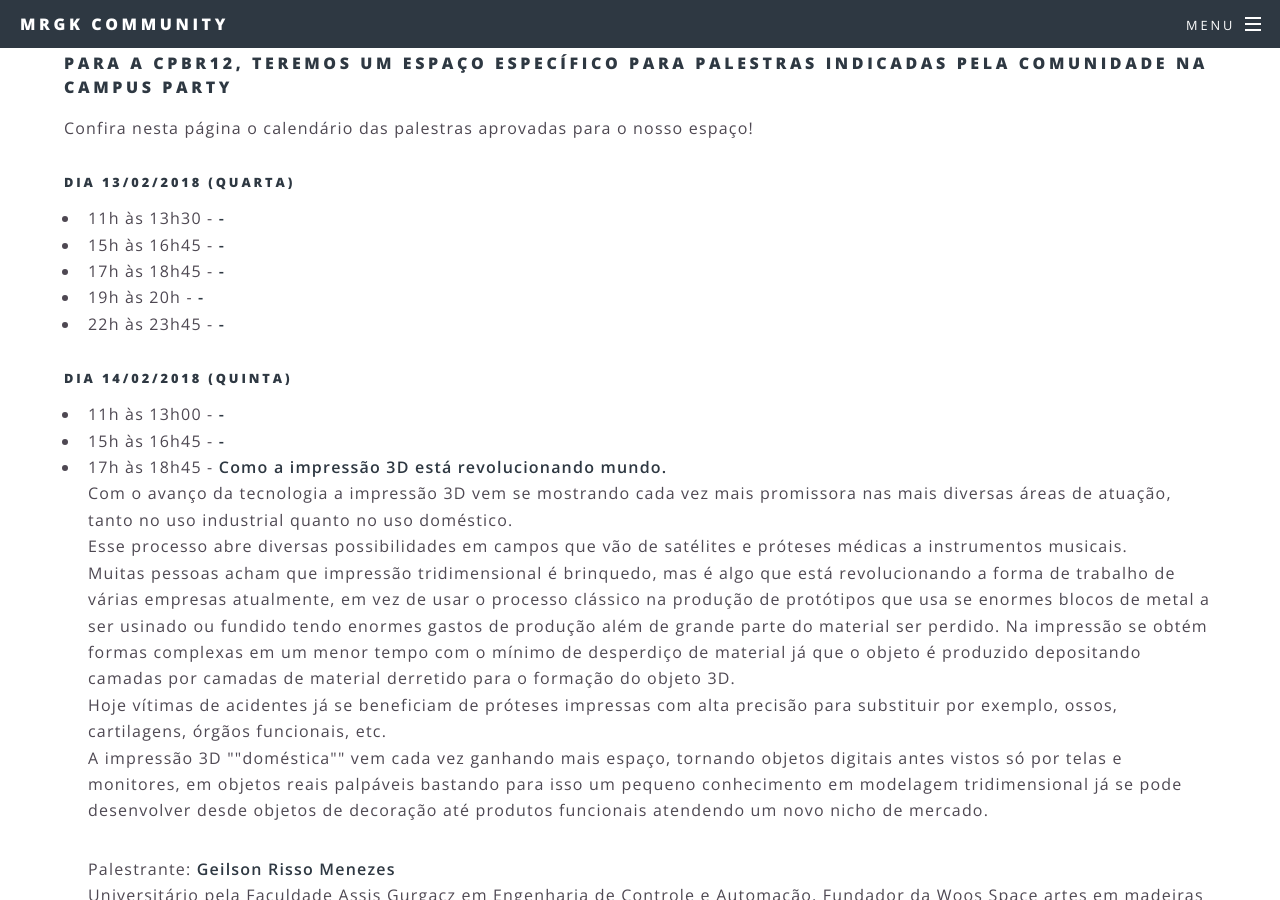
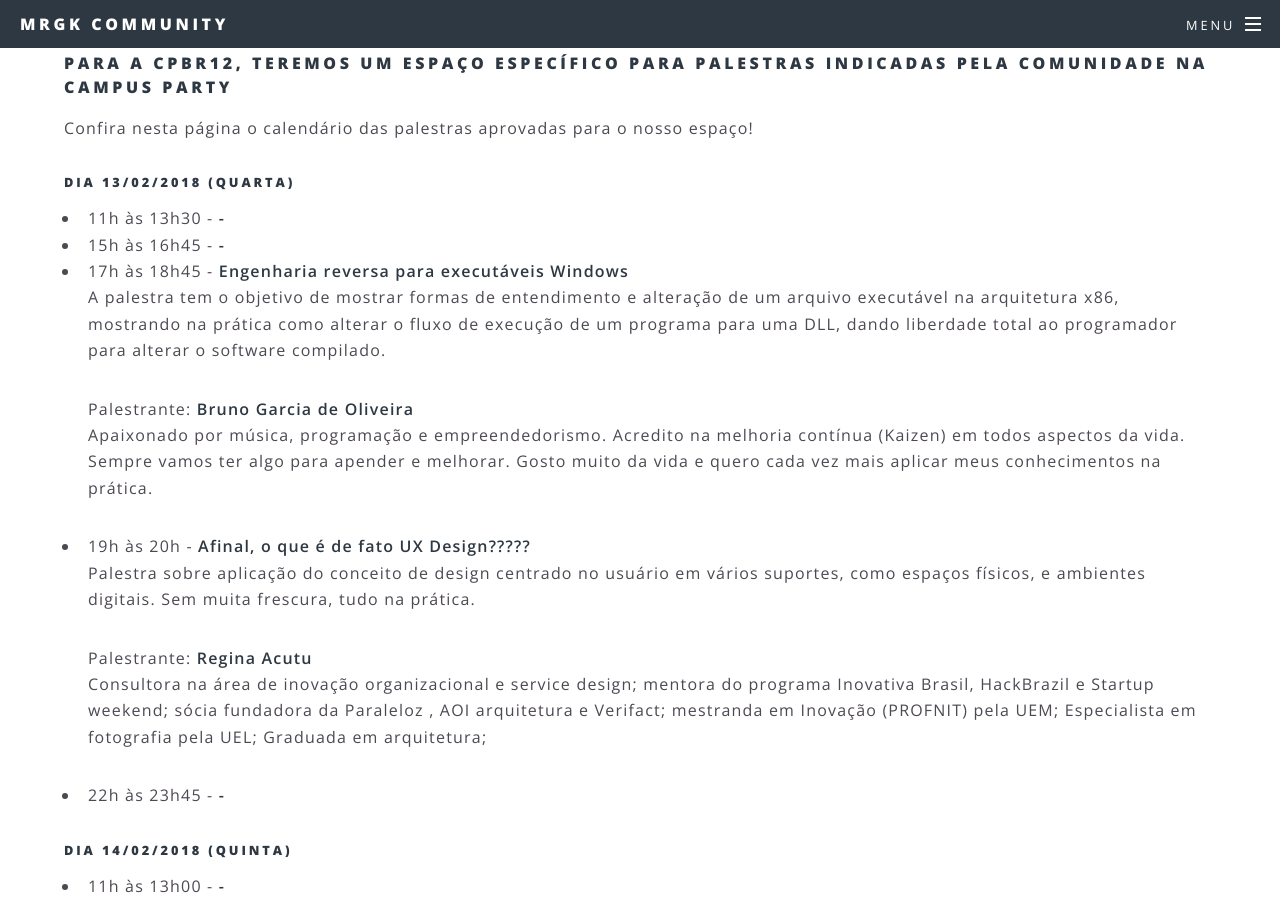
Before and after one commit to maringeek/maringeek.github.io, a Jekyll site: the page built from cpbr12-palestras.html, in a window 1280 px wide and 900 px high, scrolled down 603 px. Built offline with Jekyll 4.4.1, drawn with Linux system fonts in a browser that asks for light colours; some of the changed text lies outside the part shown.

Commit message:
correções efetuadas

```diff
--- a/cpbr12-palestras.html
+++ b/cpbr12-palestras.html
@@ -21,8 +21,18 @@ subtitle: Confira as palestras que acontecerão no Espaço Maringeek na CPBR12
         <ul>
                 <li>11h às 13h30 - <strong>-</strong></li>
                 <li>15h às 16h45 - <strong>-</strong></li>
-                <li>17h às 18h45 - <strong>-</strong></li>
-                <li>19h às 20h - <strong>-</strong></li>
+                <li>
+                    17h às 18h45 - <strong>Engenharia reversa para executáveis Windows</strong><br/>
+                    <p>A palestra tem o objetivo de mostrar formas de entendimento e alteração de um arquivo executável na arquitetura x86, mostrando na prática como alterar o fluxo de execução de um programa para uma DLL, dando liberdade total ao programador para alterar o software compilado.</p>
+                    Palestrante: <strong>Bruno Garcia de Oliveira</strong>
+                    <p>Apaixonado por música, programação e empreendedorismo. Acredito na melhoria contínua (Kaizen) em todos aspectos da vida. Sempre vamos ter algo para apender e melhorar. Gosto muito da vida e quero cada vez mais aplicar meus conhecimentos na prática.</p>
+                </li>
+                <li>
+                    19h às 20h - <strong>Afinal, o que é de fato UX Design?????</strong>
+                    <p>Palestra sobre aplicação do conceito de design centrado no usuário em vários suportes, como espaços físicos, e ambientes digitais. Sem muita frescura, tudo na prática. </p>
+                    Palestrante: <strong>Regina Acutu</strong>
+                    <p>Consultora na área de inovação organizacional e service design; mentora do programa Inovativa Brasil, HackBrazil e Startup weekend; sócia fundadora da Paraleloz , AOI arquitetura e Verifact; mestranda em Inovação (PROFNIT) pela UEM;  Especialista em fotografia pela UEL; Graduada em arquitetura;</p>
+                </li>
                 <li>22h às 23h45 - <strong>-</strong></li>
         </ul>
 	</section>
@@ -82,7 +92,12 @@ subtitle: Confira as palestras que acontecerão no Espaço Maringeek na CPBR12
 		</header>
         <ul>
                 <li>11h às 13h00 - <strong>-</strong></li>
-                <li>15h às 16h45 - <strong>-</strong></li>
+                <li>
+                    15h às 16h45 - <strong>Como registrar uma prova digital se você for vítima de um crime virtual</strong>
+                    <p>Muitas pessoas desconhecem os meios de se registrar uma prova digital no Whatsapp, facebook ou outras redes sociais.  Se o registro não for feito corretamente, corre-se o risco do agressor ficar impune.   A atividade irá discorrer sobre os meios de registrar provas em diversas redes sociais e os meios para fazer isso.</p>
+                    Palestrante: <strong>Alexandre João Munhoz</strong>
+                    <p>Founder da iVeris/Verifact (LAWTECH), Diretor de Inovação na Paraleloz, Mentor, Consultor, Mestre em Administração, especialista em Marketing.</p>
+                </li>
                 <li>17h às 18h45 - <strong>-</strong></li>
         </ul>
 	</section>
```
